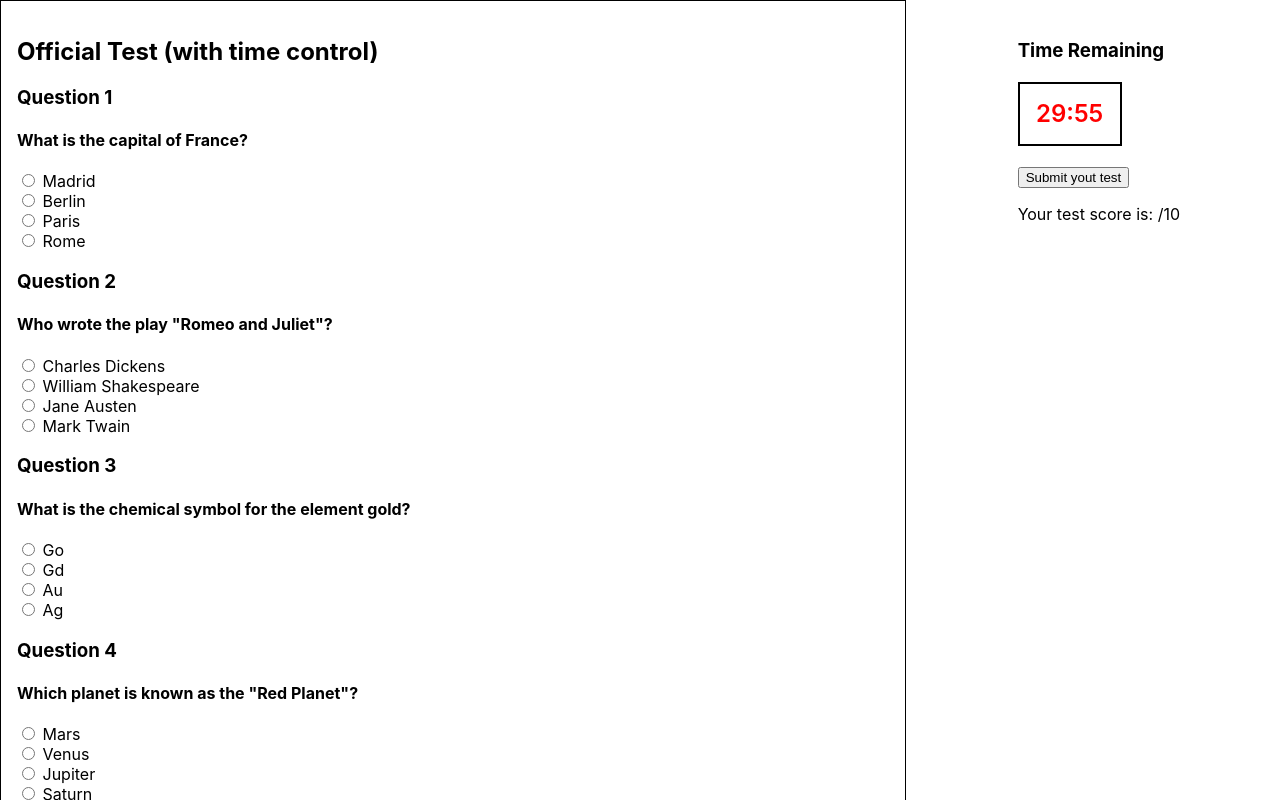
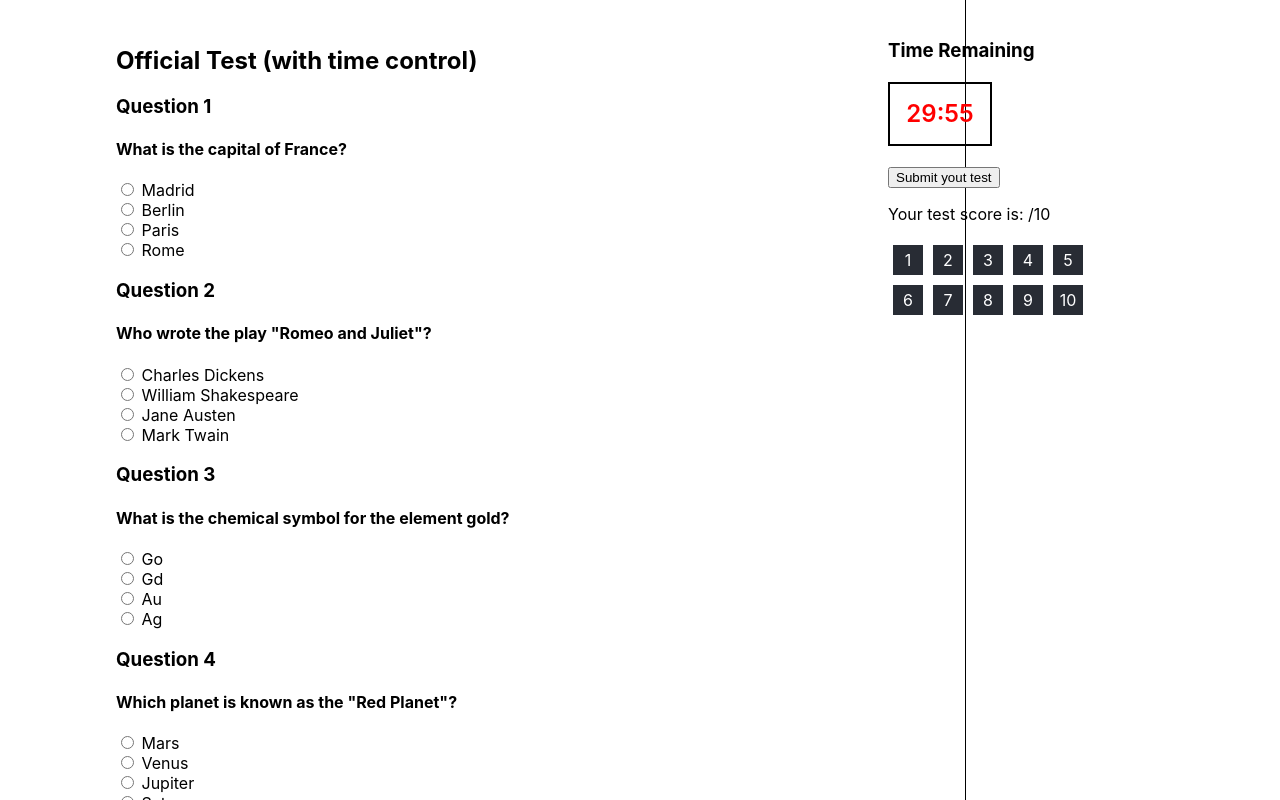
Before and after one commit to ducnguyenhn128/multiple_choice_quiz_app, a React (Create React App) app in the folder quizapp/: page /officialtest in a window 1280 px wide. Shown: the top 800 px of the page. Built offline with nearby package versions, Linux system fonts and the light colour scheme.

Commit message:
check question in official test page

```diff
--- a/quizapp/src/App.css
+++ b/quizapp/src/App.css
@@ -81,8 +81,9 @@ h1 {
 }
 
 .official_test_page_question_list {
+  margin: 10px 100px;
   flex: 70%;
-  border: 1px solid black;
+  /* border: 1px solid black; */
   padding: 16px;
   position: relative;
 }
@@ -94,7 +95,7 @@ h1 {
 
 .official_test_page_summary {
   flex: 30%;
-
+  border-left: 1px solid black;
 }
 
 .official_test_page_summary_clock {
@@ -102,7 +103,25 @@ h1 {
   /* border: 1px solid red; */
   text-align: left;
   top: 20px;
-  right: 100px
+  right: 15%
+}
+
+.official_test_page_summary_question {
+  display: flex;
+  flex-wrap: wrap;
+  justify-content: flex-start;
+  width: 200px;
+}
+
+.official_test_page_summary_question_item {
+  width: 30px;
+  height: 30px;
+  background-color: #282c34;
+  margin: 5px;
+  color: white;
+  /* border: 1px solid rgb(6, 170, 94) */
+  line-height: 30px;
+  text-align: center;
 }
 
 .App-logo {
--- a/quizapp/src/Page/OfficialTest/OfficialTest.jsx
+++ b/quizapp/src/Page/OfficialTest/OfficialTest.jsx
@@ -3,6 +3,7 @@ import questionBank from '../../QuestionBank';
 import { useState, useEffect } from 'react';
 import CountDownClock from '../../util/CountDownClock';
 import Evaluation from '../../util/evaluation';
+import { useNavigate } from 'react-router-dom';
 
 const OfficialTest = () => {
     // count down
@@ -30,6 +31,9 @@ const OfficialTest = () => {
     //question
     const [UserAnswer, setUserAnswer] = useState(Array(10).fill(null))
     const [userScore, setUserScore] = useState(null)
+
+    const navigate = useNavigate();
+
     const submitAction = () => {
         const totalScore = Evaluation(UserAnswer);
         console.log('Total score is');
@@ -37,6 +41,7 @@ const OfficialTest = () => {
         setUserScore(totalScore);
         setRemainingTime(initialDuration)
         return(totalScore)
+        // navigate('/officialtest/result')
     }
 
     const handleChoiceChange = (questionIndex, choiceIndex) => {
@@ -44,6 +49,8 @@ const OfficialTest = () => {
         newAnswer[questionIndex] = choiceIndex;
         setUserAnswer(newAnswer)
     }
+
+
 
     return (
         <div className='official_test_page'>
@@ -80,7 +87,16 @@ const OfficialTest = () => {
                     </div>
                     <button onClick = {submitAction}>Submit yout test</button>
                     <p>Your test score is: {userScore}/10</p>
+
+                    <div className='official_test_page_summary_question'>
+                        {questionBank.map((el, questionIndex) => (
+                            <div className='official_test_page_summary_question_item' key={questionIndex}>
+                                {questionIndex + 1}
+                            </div>
+                        ))}
+                    </div>
                 </div>
+
             </div>
         </div>
     );
--- a/quizapp/src/Page/Practise/Practise.jsx
+++ b/quizapp/src/Page/Practise/Practise.jsx
@@ -20,7 +20,7 @@ const Practise = () =>  {
   const [answerStatus, setAnswerStatus] = useState(null)
   const [activeIndex, setActiveIndex] = useState(null);
   const [userPoint, setUserPoint] = useState(0)
-
+``
 
   const nextQuestion = () => {
     const randomIndex = Math.floor(Math.random() * questionBank.length);
```
